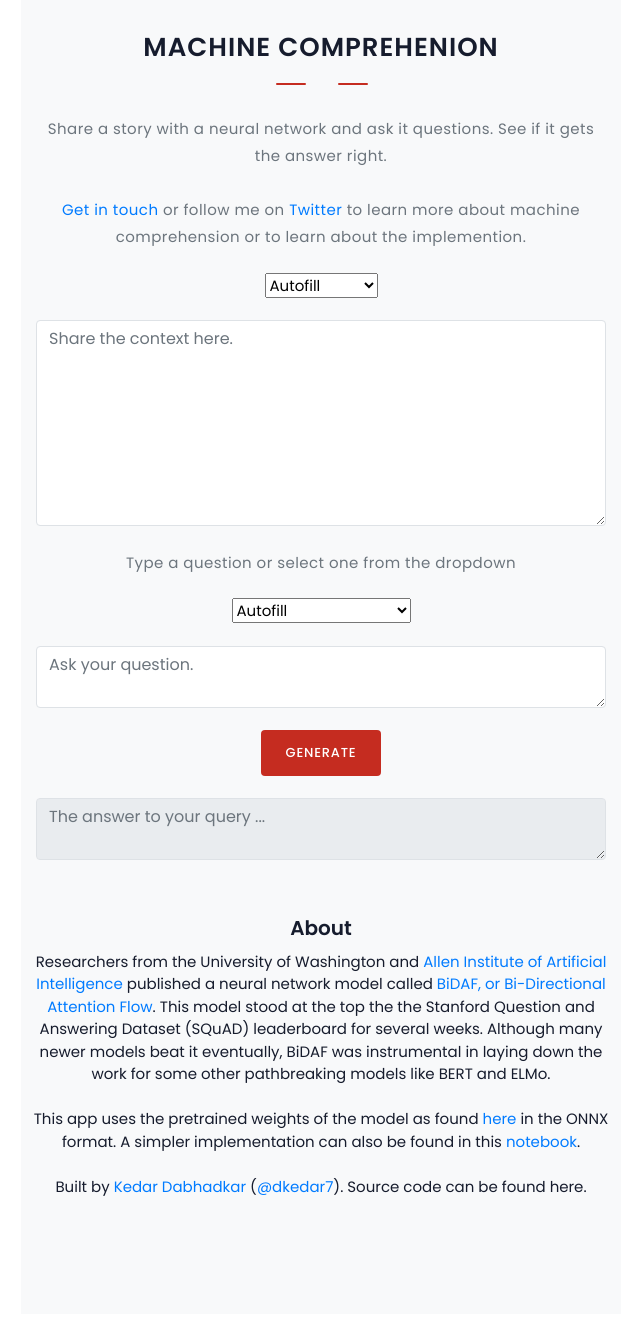
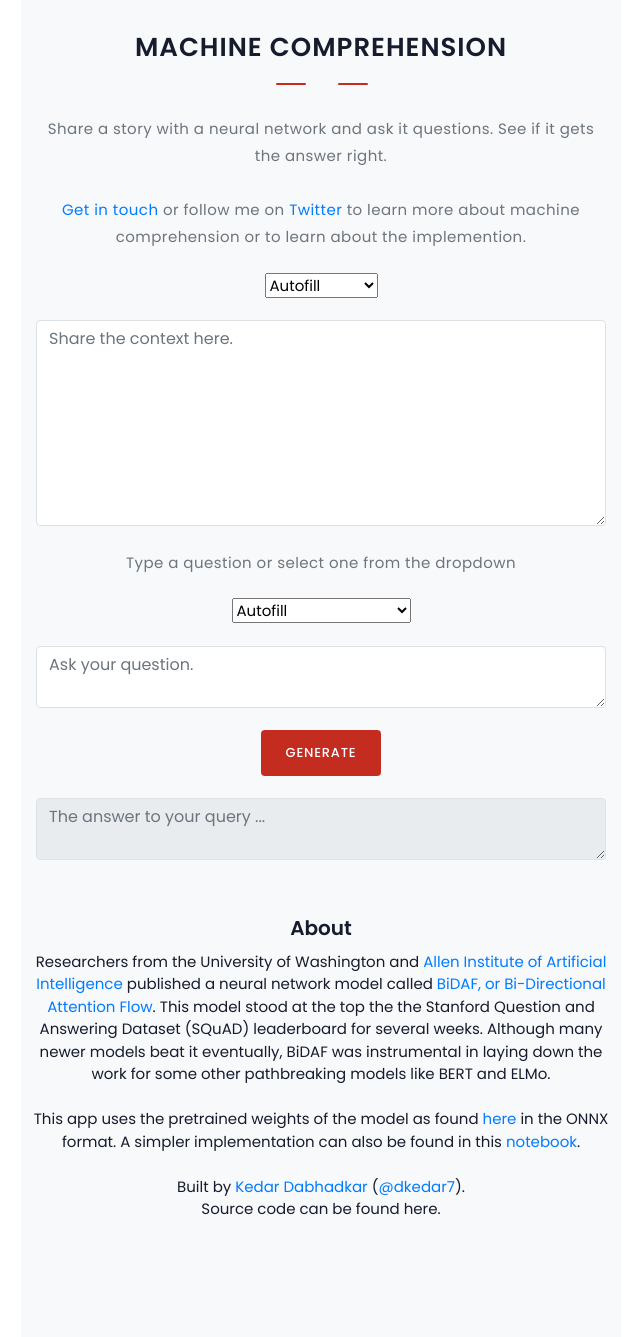
Before and after one commit to dkedar7/NaturalLanguageProcessing, a Flask app: page / in a window 1280 px wide. Shown: the part 72-1409 px from the top of the page, without its empty margins (319-959 px from the left). Before the commit the page ends 1268 px from the top, so only its background shows below. Run offline with Flask 2, Linux system fonts and the light colour scheme.

Commit message:
Update index.html

```diff
--- a/Machine Comprehension/templates/index.html
+++ b/Machine Comprehension/templates/index.html
@@ -65,7 +65,7 @@
                         <div class="col-12 text-center">
                             <div class="section-title">
                                 <div class="titles">
-                                    <h5 class="title text-uppercase mb-4 pb-4">Machine Comprehenion</h5>
+                                    <h5 class="title text-uppercase mb-4 pb-4">Machine Comprehension</h5>
                                     <p class="text-muted mx-auto para-desc mb-0">
                                         Share a story with a neural network and ask it questions. See if it gets the answer right. <br><br>
                                         <a href="https://www.linkedin.com/in/dkedar7" target="_blank">Get in touch</a> or follow me on
@@ -126,7 +126,8 @@
             target="_blank">notebook</a>.
             <br><br>
             Built by <a href="https://www.linkedin.com/in/dkedar7" target="_blank">Kedar Dabhadkar</a>
-            (<a href="https://www.twitter.com/dkedar7" target="_blank">@dkedar7</a>). Source code can be found here.
+            (<a href="https://www.twitter.com/dkedar7" target="_blank">@dkedar7</a>). <br>
+            Source code can be found here.
         </center>
 
         </p>
```
